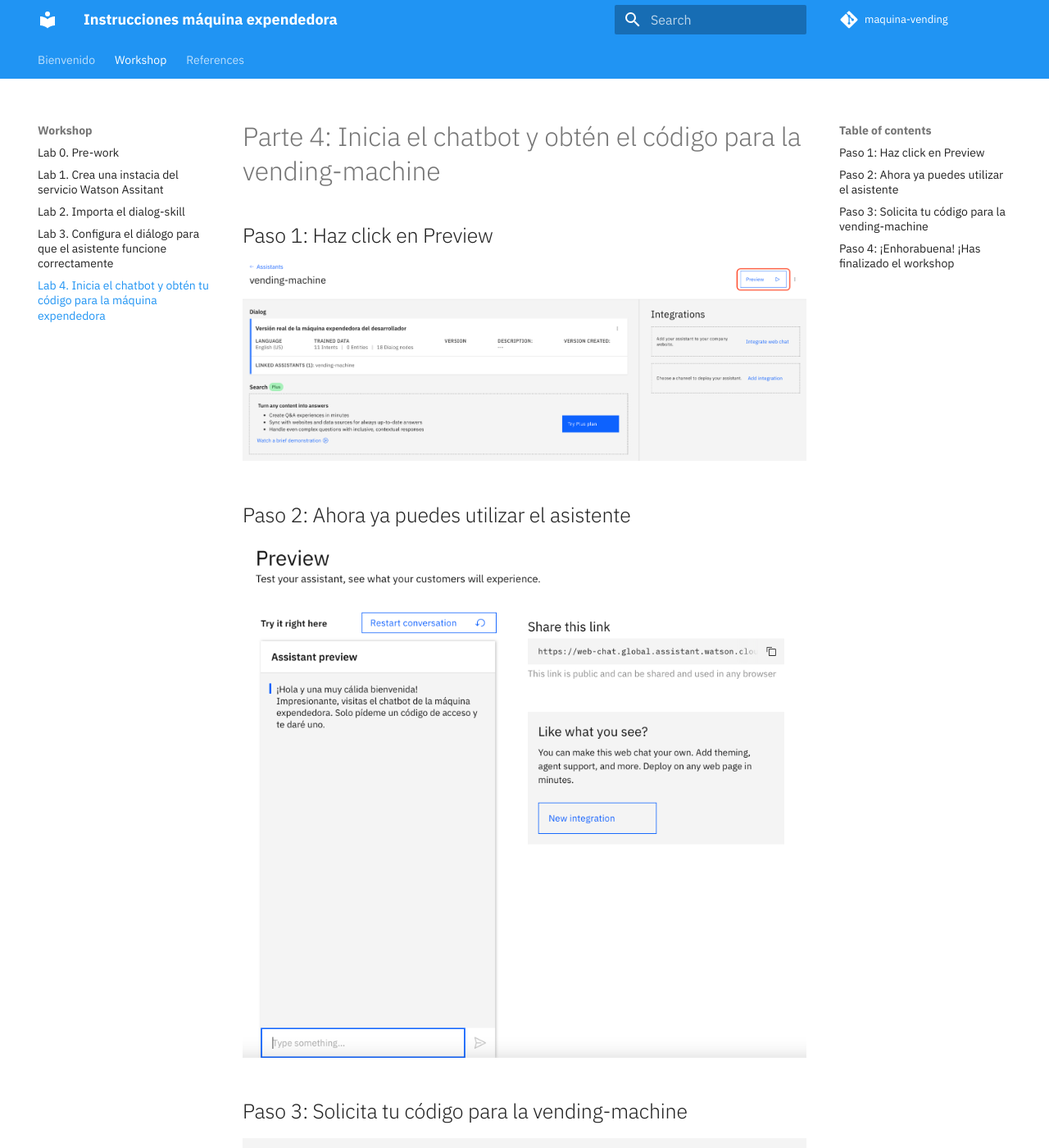
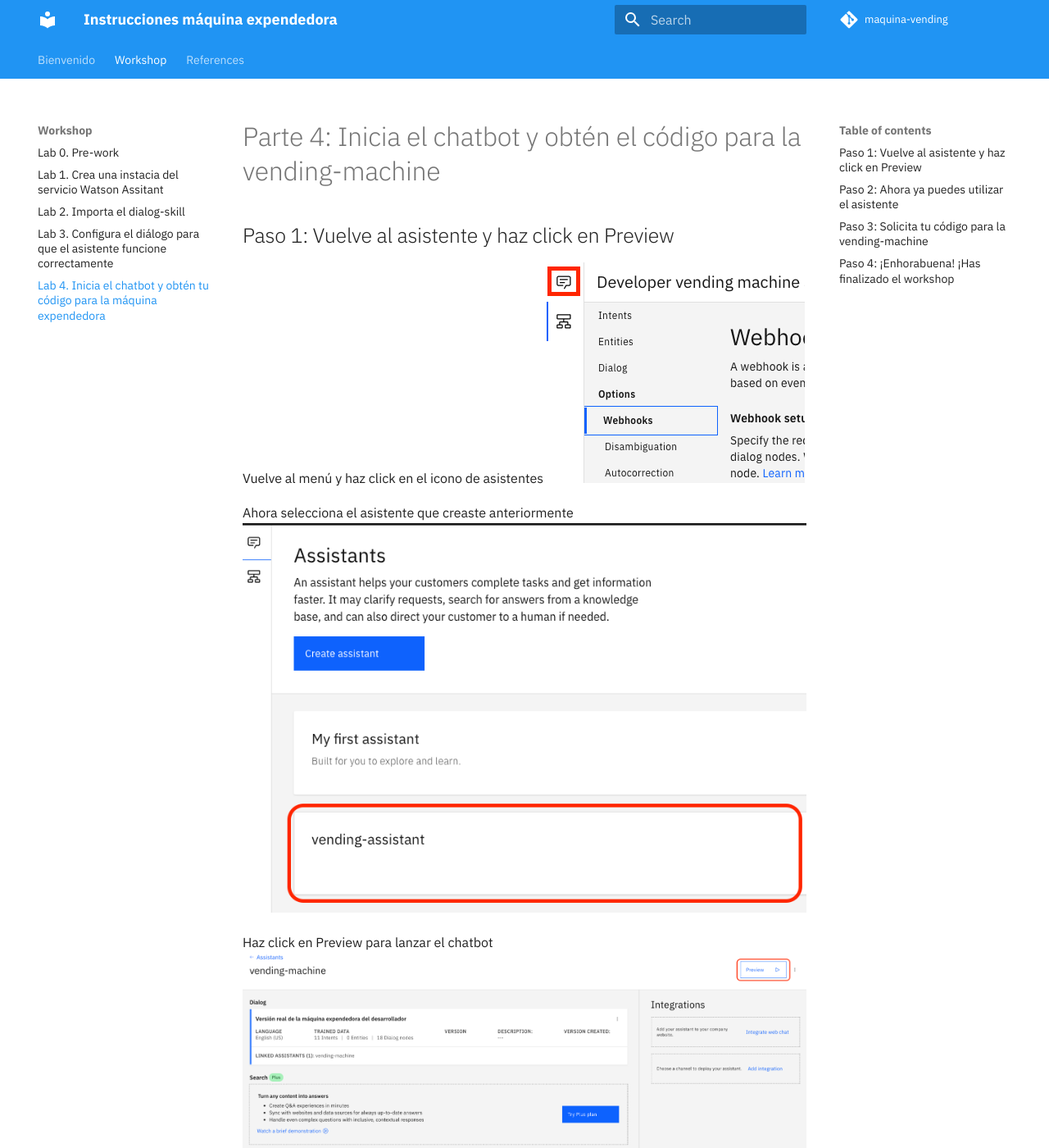
Before and after one commit to IBM/maquina-vending, an MkDocs documentation site: the page built from docs/lab-4/README.md, in a window 1280 px wide and 1400 px high. Shown: the whole window at 82% size. Built offline with MkDocs 1.6.1 and Material for MkDocs 9.7.7, drawn with Linux system fonts in a browser that asks for light colours; comment, search, counter and statistics services are not loaded; some of the changed text lies outside the part shown.

Commit message:
Cambios Lab4

```diff
--- a/docs/lab-4/README.md
+++ b/docs/lab-4/README.md
@@ -1,7 +1,14 @@
 # Parte 4: Inicia el chatbot y obtén el código para la vending-machine
 
-## Paso 1: Haz click en Preview
+## Paso 1: Vuelve al asistente y haz click en Preview
 
+Vuelve al menú y haz click en el icono de asistentes
+![Asistentes](../images/seleccionaAsistente.png)
+
+Ahora selecciona el asistente que creaste anteriormente
+![VendingMachine](../images/seleccionaVending.png)
+
+Haz click en Preview para lanzar el chatbot
 ![Preview](../images/preview.png)
 
 ## Paso 2: Ahora ya puedes utilizar el asistente
```
Also changed, not shown: other parts of docs/lab-4/README.md (+1 -1 lines), docs/images/seleccionaAsistente.png (added), docs/images/seleccionaVending.png (added).
